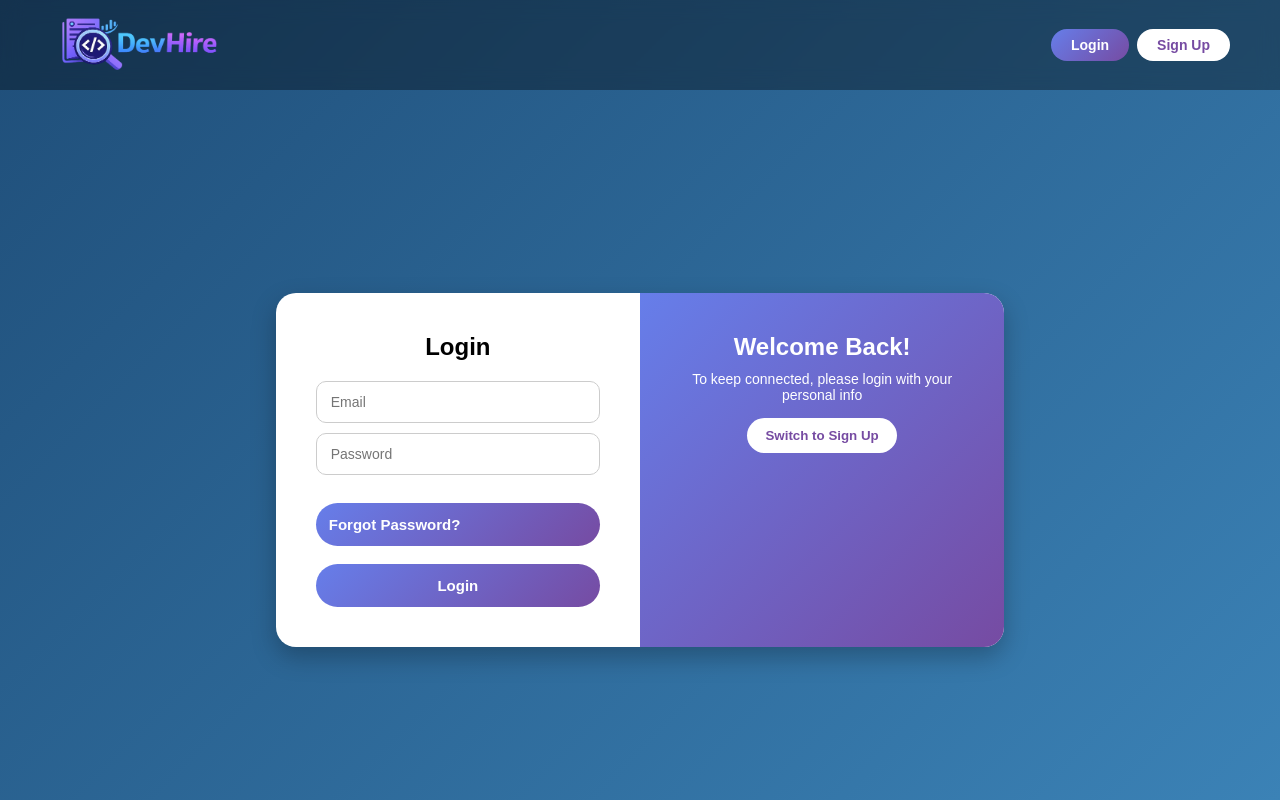
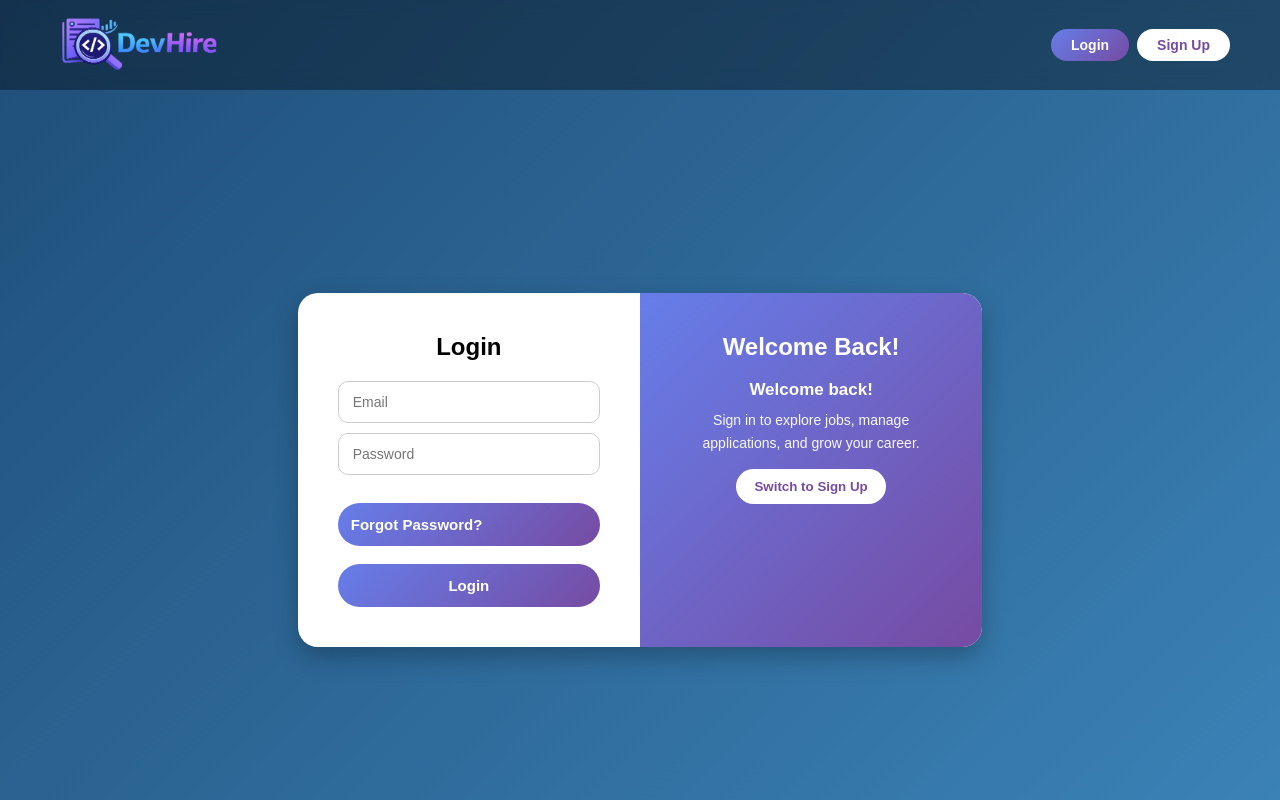
Before and after one commit to MuttannaSingadi/job-listing-portal, a React (Vite) app in the folder frontend/: page / in a window 1280 px wide. Built offline with nearby package versions, Linux system fonts and the light colour scheme.

Commit message:
Updated auth page

```diff
--- a/frontend/src/pages/auth.css
+++ b/frontend/src/pages/auth.css
@@ -174,6 +174,25 @@ body {
   margin-bottom: 10px;
 }
 
+/* ================= OVERLAY TEXT STYLE ================= */
+
+.overlay-text {
+  font-size: 15px;
+  line-height: 1.6;
+  margin: 15px 0 25px 0;
+  color: #f8f9fa;
+  max-width: 300px;
+}
+
+.overlay-text .highlight {
+  display: block;
+  font-weight: 700;
+  font-size: 17px;
+  margin-bottom: 6px;
+  color: #ffffff;
+}
+
+
 .overlay-container p {
   font-size: 14px;
   margin-bottom: 15px;
--- a/frontend/src/pages/auth.jsx
+++ b/frontend/src/pages/auth.jsx
@@ -332,11 +332,20 @@ export default function Auth() {
 
         <div className="overlay-container">
           <h2>{isLogin ? "Welcome Back!" : "Hello, Friend!"}</h2>
-          <p>
-            {isLogin
-              ? "To keep connected, please login with your personal info"
-              : "Enter your details and start your journey with us"}
+          <p className="overlay-text">
+            {isLogin ? (
+              <>
+                <span className="highlight">Welcome back!</span>
+                Sign in to explore jobs, manage applications, and grow your career.
+              </>
+            ) : (
+              <>
+                <span className="highlight">Join DevHire today!</span>
+                Create your account and connect with top employers worldwide.
+              </>
+            )}
           </p>
+
           <button onClick={() => setIsLogin(!isLogin)}>
             {isLogin ? "Switch to Sign Up" : "Switch to Login"}
           </button>
```
